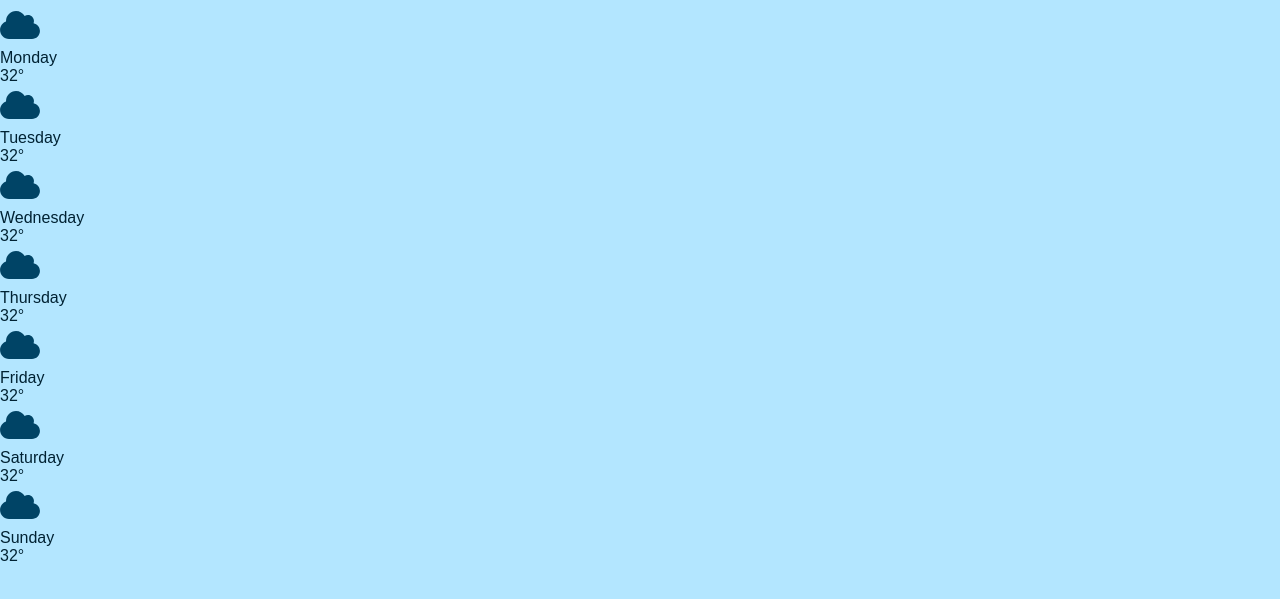
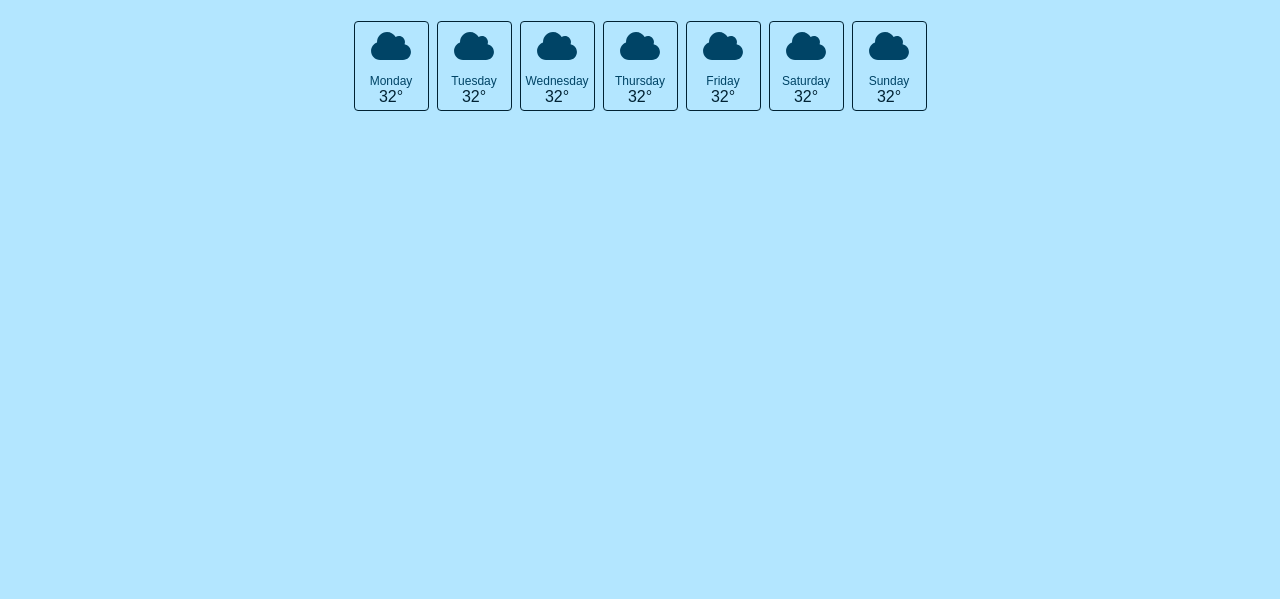
Before and after one commit to KhangPham9/WeatherWebSite, a website: page public/index.html in a window 1280 px wide. Shown: the part 107-706 px from the top of the page. Drawn offline with Linux system fonts and the light colour scheme.

Commit message:
got the css and htlm for the day to day section of the weather app done

```diff
--- a/public/styles.css
+++ b/public/styles.css
@@ -75,3 +75,28 @@ body {
     font-weight: lighter;
     font-size: 0.75rem;
 }
+
+
+
+.day-section {
+    display: grid;
+    grid-template-columns: repeat(auto-fit, 75px);
+    gap: 0.5rem;
+    justify-content: center;
+    padding: 1rem;
+}
+
+.day-card {
+    display: flex;
+    flex-direction: column;
+    align-items: center;
+    border: 1px solid hsl(200, 100%, 10%);
+    border-radius: .25rem;
+    padding: 0.25rem;
+}
+
+.day-card-day {
+    font-size: 0.75rem;
+    color: hsl(200, 100%, 20%);
+    margin-top: 0.5rem;;
+}
```
